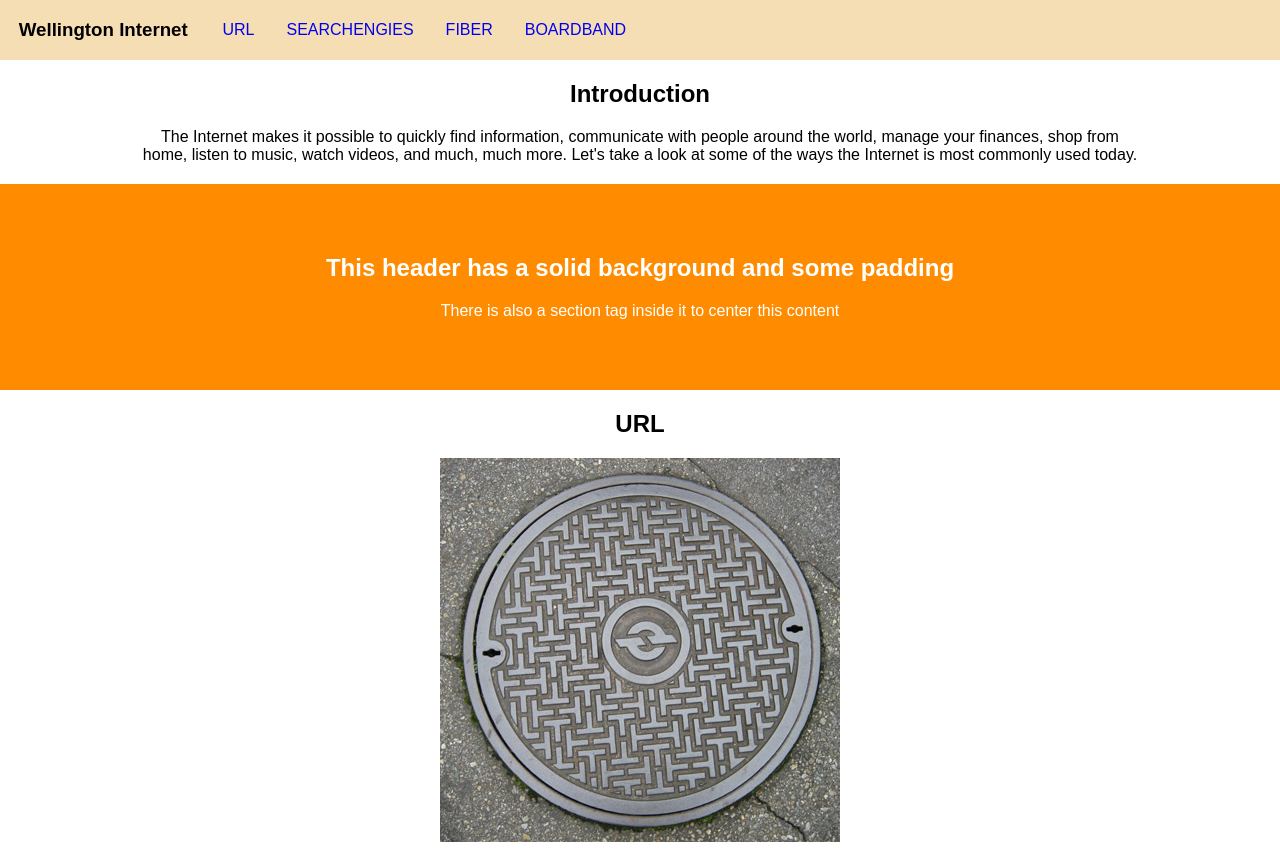
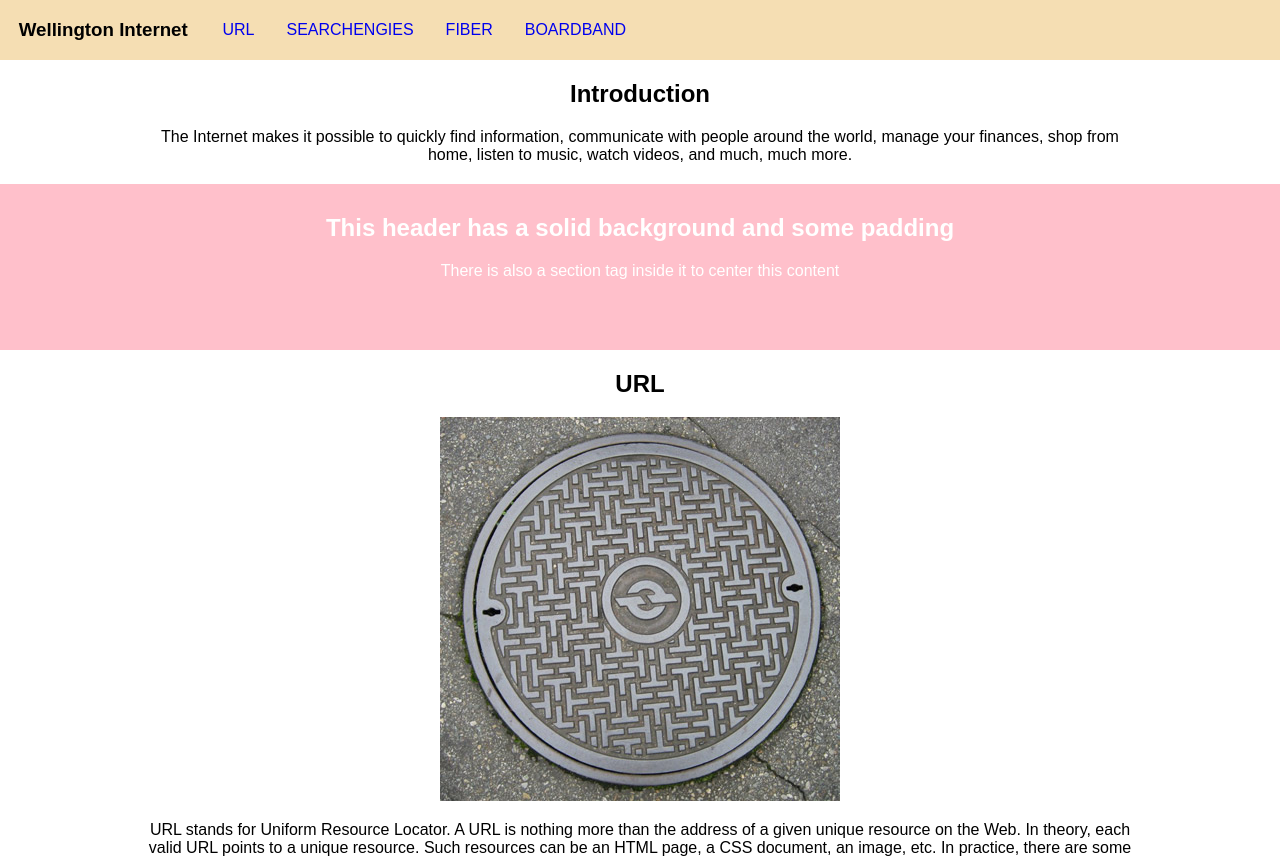
Before and after one commit to Qian-Katy-He/MDDN201-Project1, a plain HTML site: page index.html in a window 1280 px wide. Shown: the top 856 px of the page. Drawn offline with Linux system fonts and the light colour scheme.

Commit message:
WEBchange

```diff
--- a/css/style.css
+++ b/css/style.css
@@ -13,14 +13,15 @@ section{
 	max-width: 1000px;
 	margin-left: auto;
 	margin-right: auto;
-	margin-top: 20px;
+	margin-top: 10px;
 	margin-bottom: 20px;
 }
 
 header{
-	background-color: darkOrange;
+	background-color: pink;
 	color: white; /* more readable on an orange background */
-	padding-top: 50px;
+    max-width: 100%;
+	padding-top: 10px;
 	padding-bottom: 50px;
 }
 
--- a/index.html
+++ b/index.html
@@ -31,7 +31,7 @@
 	<section>
 		<h1>Introduction</h1>
 		<p>
-			The Internet makes it possible to quickly find information, communicate with people around the world, manage your finances, shop from home, listen to music, watch videos, and much, much more. Let's take a look at some of the ways the Internet is most commonly used today.
+			The Internet makes it possible to quickly find information, communicate with people around the world, manage your finances, shop from home, listen to music, watch videos, and much, much more.
 		</p>
 
 	</section>
@@ -56,11 +56,16 @@
 
 
 
-<section id="one">
+
+
+
+     <section id="one">
 		<h1>URL</h1>
 		<!-- <div class="g-row">
 			<div class="g-30"> -->
+
 				<img src="img/cover.jpg">
+
 			</div>
 				<!-- 	<h3>Cable</h3> -->
 				<p>URL stands for Uniform Resource Locator. A URL is nothing more than the address of a given unique resource on the Web. In theory, each valid URL points to a unique resource. Such resources can be an HTML page, a CSS document, an image, etc. In practice, there are some exceptions, the most common being a URL pointing to a resource that no longer exists or that has moved. As the resource represented by the URL and the URL itself are handled by the Web server, it is up to the owner of the web server to carefully manage that resource and its associated URL.</p>
@@ -68,7 +73,8 @@
 		</div>
 
 
-
+<header>
+	<section>
 <section id="two">
 		<h1>SEARCH ENGIES</h1>
 <!-- <div class="g-row">
@@ -79,6 +85,11 @@
 				<p>A search engine is software accessed on the Internet that searches a database of information according to the user's query. The engine provides a list of results that best match what the user is trying to find. Today, there are many different search engines available on the Internet, each with its own abilities and features. The first search engine ever developed is considered Archie, which was used to search for FTP files, and the first text-based search engine is considered Veronica. citur massa. Aenean in faucibus felis. Mauris ut ligula vestibulum, varius metus vitae, maximus orci.</p>
 			</div>
 		</div>
+</section>
+
+
+	</header>
+
 
 
 
@@ -92,8 +103,6 @@
 				<p>Dietary fiber is a plant-based nutrient that is sometimes called roughage or bulk. It is a type of carbohydrate but, unlike other carbs, it cannot be broken down into digestible sugar molecules.</p>
 			</div>
 		</div>
-	</section>
-
 
 
 
```
